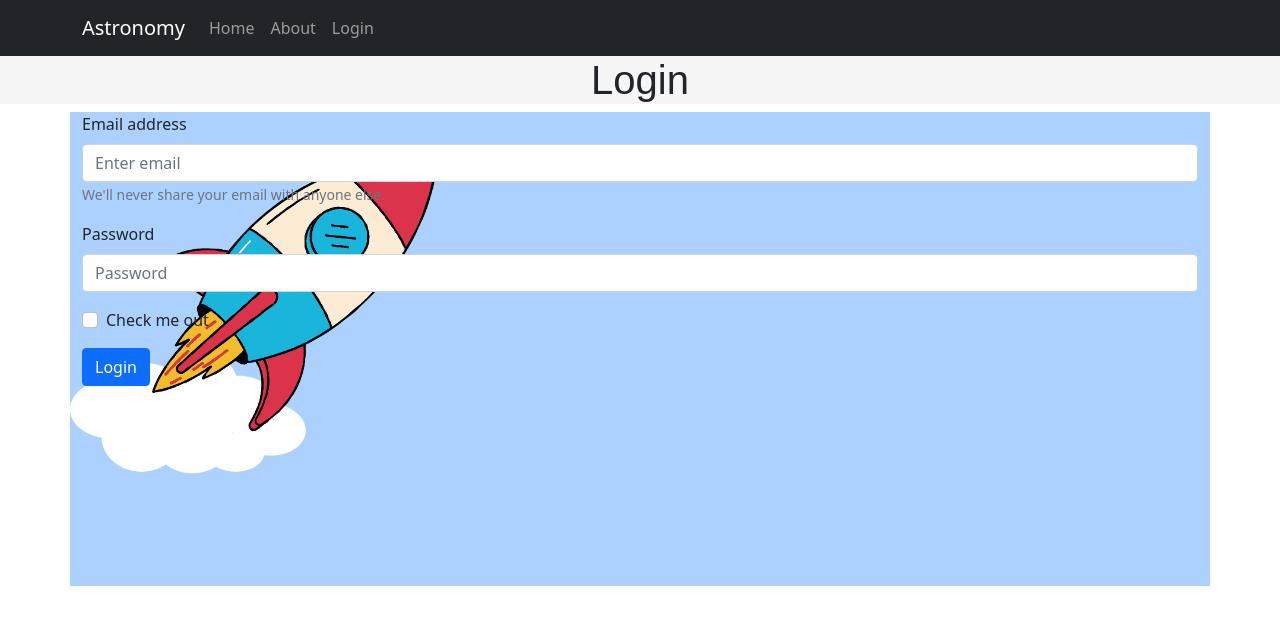
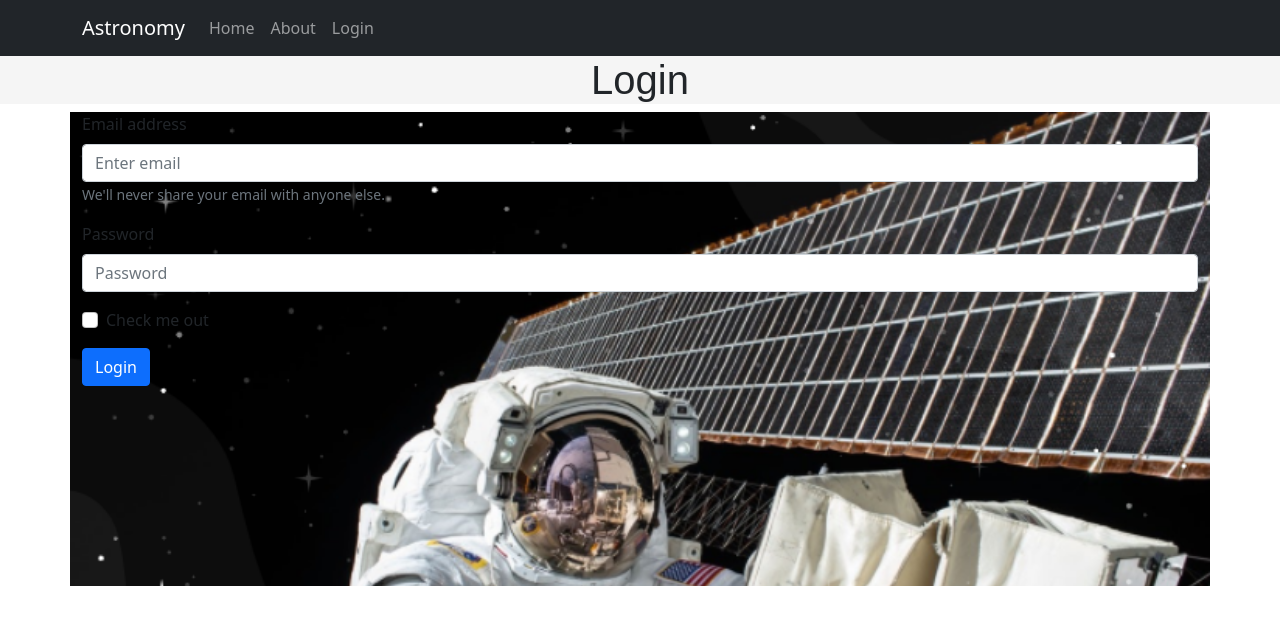
Before and after one commit to PTP-JR/kel-3, a React (Create React App) app: page /login in a window 1280 px wide. Shown: the top 624 px of the page. Built offline with nearby package versions, Linux system fonts and the light colour scheme.

Commit message:
Change List Data

```diff
--- a/src/App.css
+++ b/src/App.css
@@ -6,7 +6,6 @@
   background-image: url(./components/img/sampul2.png);
   background-size: cover;
   padding-top: 10px;
-  /* background-color: rgb(156, 156, 156); */
 }
 
 .home img {
@@ -32,7 +31,7 @@
 }
 
 #profile {
-  background-image: url(./components/img/sampul.png);
+  background-image: url(./components/img/sampul4.png);
   background-size: 80%;
 }
 
@@ -68,5 +67,5 @@
   justify-content: center;
   background-size: cover;
   padding-bottom: 200px;
-  background-image: url(./components/img/sampul2.png);
+  background-image: url(./components/img/sampul5.png);
 }
--- a/src/components/ListData.js
+++ b/src/components/ListData.js
@@ -8,7 +8,7 @@ const ListData = () => {
         const fetchData = async () => {
             const response = await fetch("https://apodapi.herokuapp.com/api/?count=20");
             const data = await response.json();
-            console.log (data);
+            // console.log (data);
             setNasa(data);
         };
         fetchData();
@@ -25,7 +25,6 @@ const ListData = () => {
         <div className="home">
             <Carousel autoPlay indicators={false} controls={true} activeIndex={slide} onSelect={handleSelect}>
             {nasa.map((items,index) => (
-
                 <CarouselItem key={index}>
                     <img src={items.hdurl}
                         alt={items.title}
```
